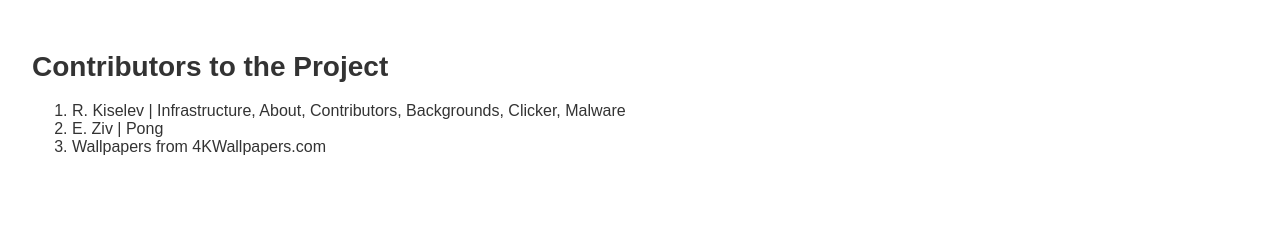
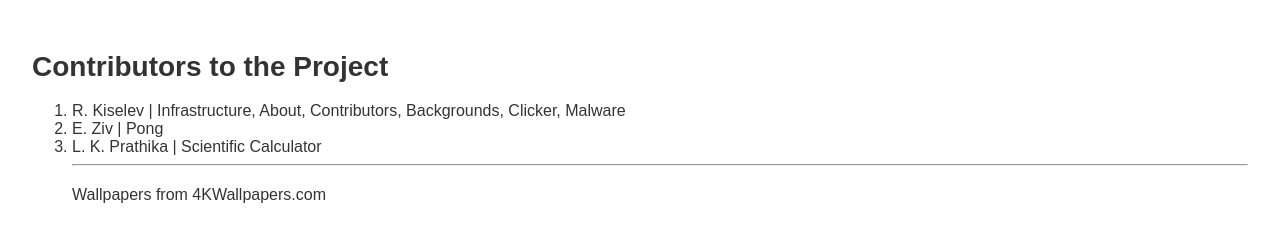
Before and after one commit to QuantumKya/PassTheParcel, a plain HTML site: page apps/contributors.html in a window 1280 px wide. Drawn offline with Linux system fonts and the light colour scheme.

Commit message:
updated contributors

```diff
--- a/apps/contributors.html
+++ b/apps/contributors.html
@@ -25,7 +25,9 @@
     <ol>
         <li>R. Kiselev | Infrastructure, About, Contributors, Backgrounds, Clicker, Malware</li>
         <li>E. Ziv | Pong</li>
-        <li>Wallpapers from 4KWallpapers.com</li>
+        <li>L. K. Prathika | Scientific Calculator</li>
+        <hr>
+        <p>Wallpapers from 4KWallpapers.com</p>
     </ol>
 
 </body>
```
